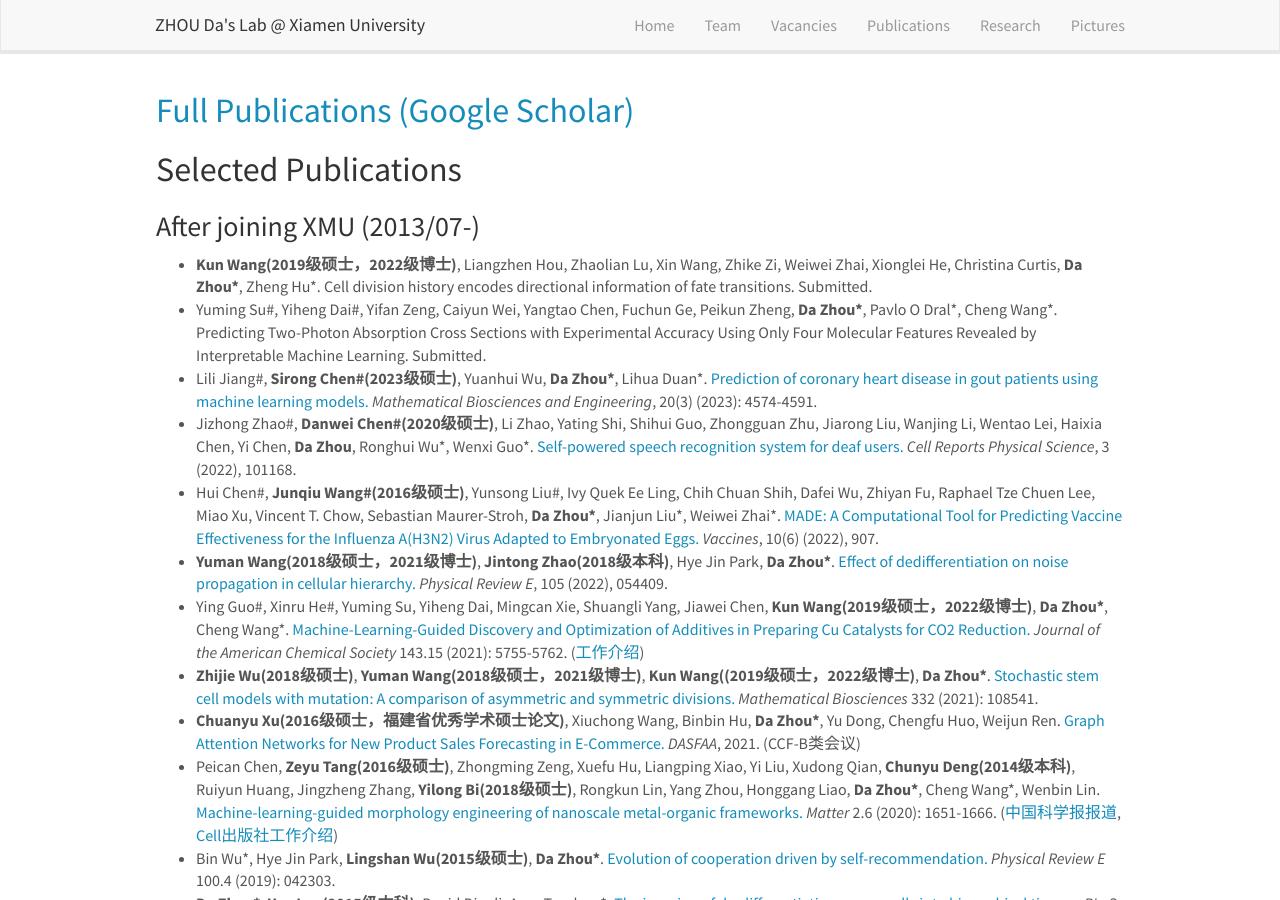
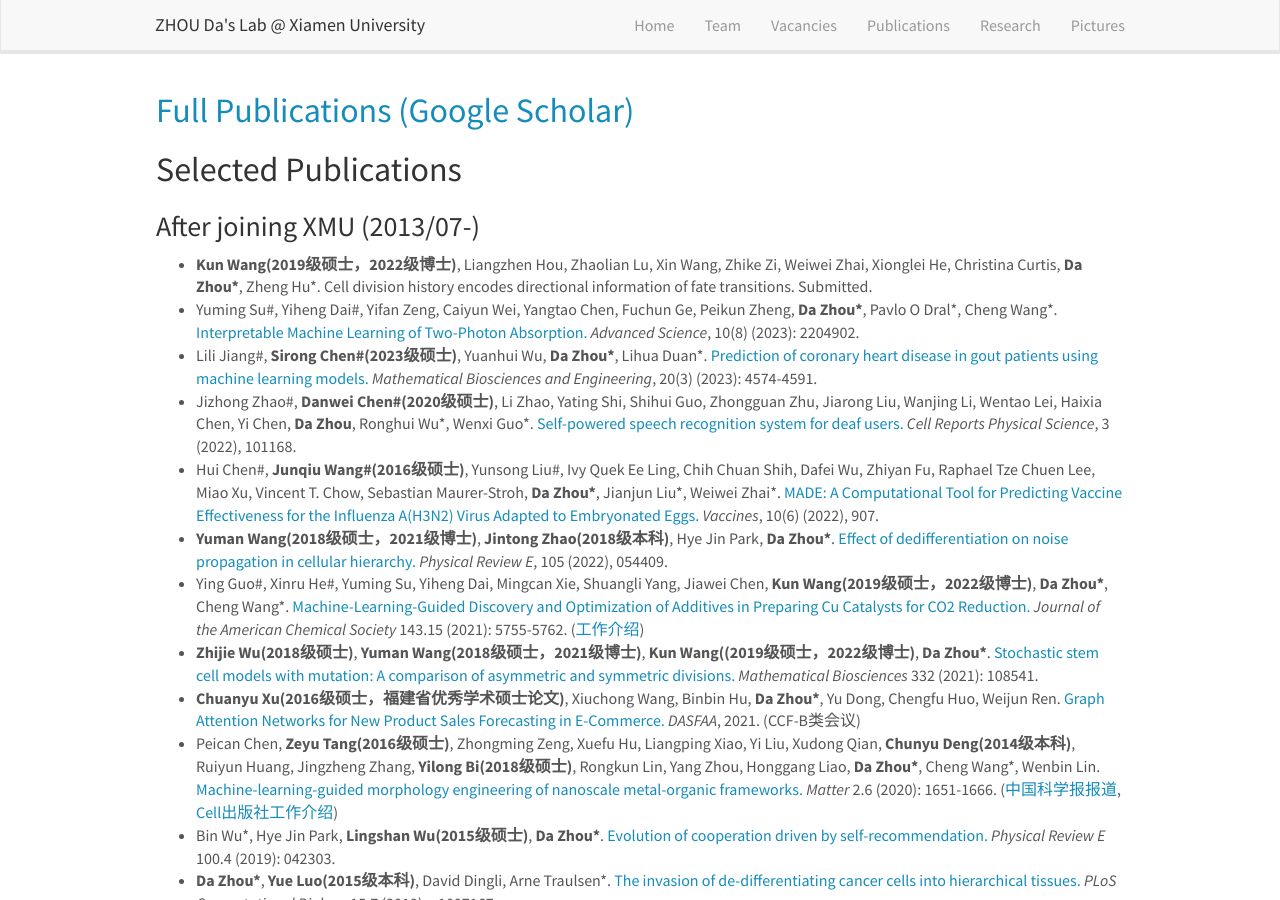
Before and after one commit to ZhouDaLab/zhoudalab.github.io, a Jekyll site: the page built from _pages/publications.md, in a window 1280 px wide and 900 px high. Built offline with Jekyll 4.4.1, drawn with Linux system fonts in a browser that asks for light colours; nearby versions of some CDN libraries.

Commit message:
Update publications.md

```diff
--- a/_pages/publications.md
+++ b/_pages/publications.md
@@ -14,7 +14,7 @@ permalink: /publications/
 ### After joining XMU (2013/07-)
 
 - **Kun Wang(2019级硕士，2022级博士)**, Liangzhen Hou, Zhaolian Lu, Xin Wang, Zhike Zi, Weiwei Zhai, Xionglei He, Christina Curtis, **Da Zhou\***, Zheng Hu\*. Cell division history encodes directional information of fate transitions. Submitted.
-- Yuming Su\#, Yiheng Dai\#, Yifan Zeng, Caiyun Wei, Yangtao Chen, Fuchun Ge, Peikun Zheng, **Da Zhou\***, Pavlo O Dral\*, Cheng Wang\*. Predicting Two-Photon Absorption Cross Sections with Experimental Accuracy Using Only Four Molecular Features Revealed by Interpretable Machine Learning. Submitted.
+- Yuming Su\#, Yiheng Dai\#, Yifan Zeng, Caiyun Wei, Yangtao Chen, Fuchun Ge, Peikun Zheng, **Da Zhou\***, Pavlo O Dral\*, Cheng Wang\*. [Interpretable Machine Learning of Two-Photon Absorption.](https://onlinelibrary.wiley.com/doi/full/10.1002/advs.202204902) *Advanced Science*, 10(8) (2023): 2204902.
 - Lili Jiang\#, **Sirong Chen\#(2023级硕士)**, Yuanhui Wu,  **Da Zhou\***,  Lihua Duan\*.  [Prediction of coronary heart disease in gout patients using machine learning models.](http://www.aimspress.com/article/doi/10.3934/mbe.2023212) *Mathematical Biosciences and Engineering*, 20(3) (2023): 4574-4591.
 - Jizhong Zhao\#, **Danwei Chen\#(2020级硕士)**, Li Zhao, Yating Shi, Shihui Guo, Zhongguan Zhu, Jiarong Liu, Wanjing Li, Wentao Lei, Haixia Chen, Yi Chen, **Da Zhou**, Ronghui Wu\*, Wenxi Guo\*. [Self-powered speech recognition system for deaf users.](https://www.sciencedirect.com/science/article/pii/S2666386422004799) *Cell Reports Physical Science*, 3 (2022), 101168.
 - Hui Chen\#, **Junqiu Wang\#(2016级硕士)**, Yunsong Liu\#, Ivy Quek Ee Ling, Chih Chuan Shih, Dafei Wu, Zhiyan Fu, Raphael Tze Chuen Lee, Miao Xu, Vincent T. Chow, Sebastian Maurer-Stroh, **Da Zhou\***, Jianjun Liu\*, Weiwei Zhai\*. [MADE: A Computational Tool for Predicting Vaccine Effectiveness for the Influenza A(H3N2) Virus Adapted to Embryonated Eggs.](https://www.mdpi.com/2076-393X/10/6/907) *Vaccines*, 10(6) (2022), 907.
```
